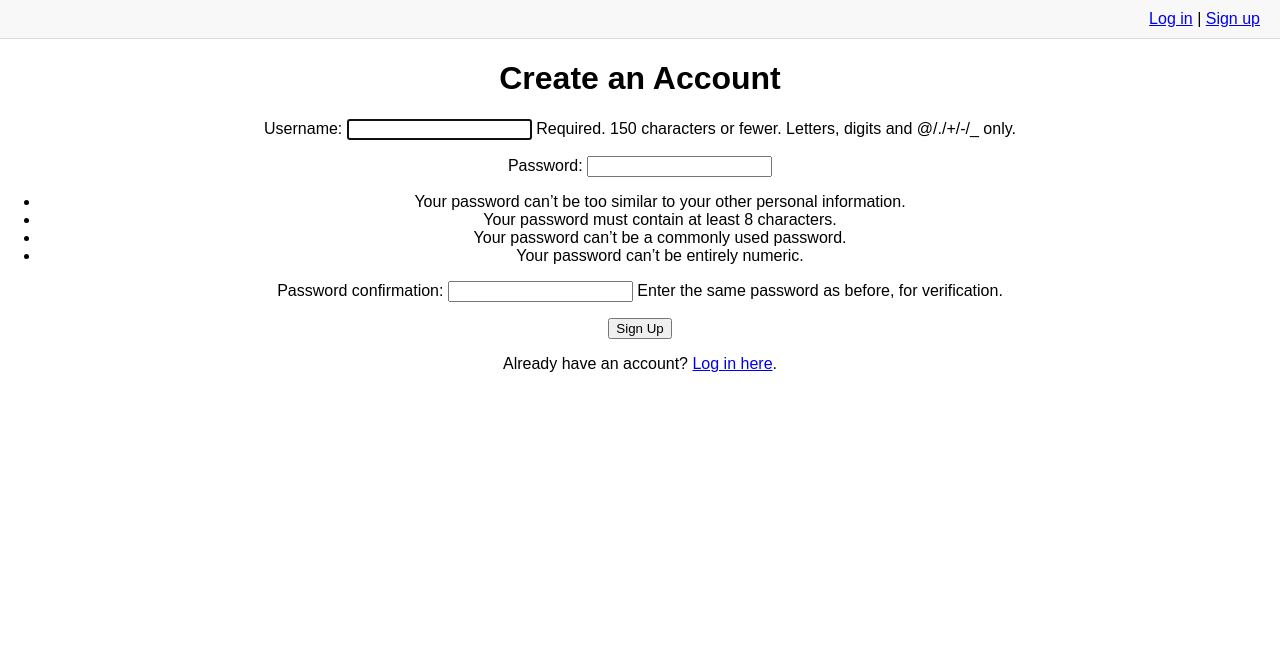
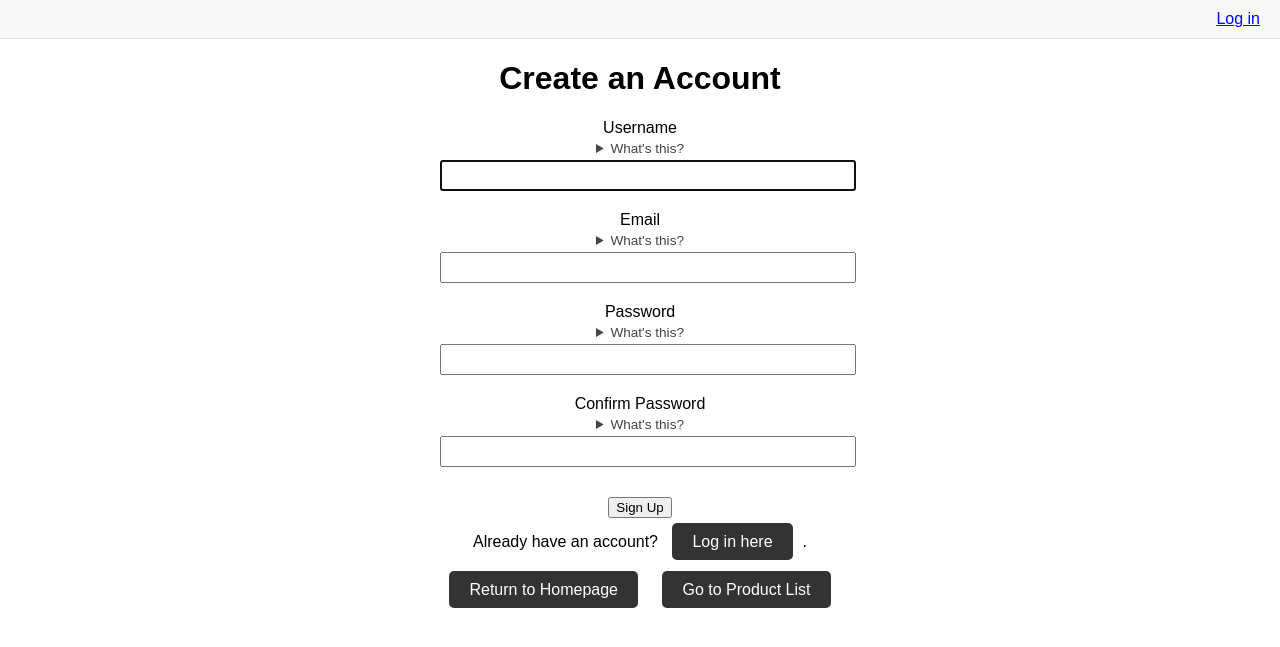
Before and after one commit to sita1013/CS551Q_Solo_App_Final, a Django app: page /signup/ in a window 1280 px wide. Shown: the top 647 px of the page. Run offline with Django 5.2, Linux system fonts and the light colour scheme; some libraries are stand-ins or nearby versions.

Commit message:
added purchases and specific routing to users and guests// trying to get purchase/sales history working for users

```diff
--- a/sell_time/forms.py
+++ b/sell_time/forms.py
@@ -1,7 +1,25 @@
 from django import forms
 from .models import TimePackage
+from django.contrib.auth.forms import UserCreationForm
+from django.contrib.auth.models import User
 
 class TimePackageForm(forms.ModelForm):
     class Meta:
         model = TimePackage
         fields = ['description', 'duration_minutes', 'use_type']
+
+class CustomUserCreationForm(UserCreationForm):
+    email = forms.EmailField(required = True)
+    def clean_email(self):
+        email = self.cleaned_data.get('email')
+        if User.objects.filter(email = email).exists():
+            raise forms.ValidationError("This email is already in use. Please enter a different one.")
+        return email
+    def clean_username(self):
+        username = self.cleaned_data.get('username')
+        if User.objects.filter(username = username).exists():
+            raise forms.ValidationError("This username already is taken. Please enter a different one.")
+        return username
+    class Meta:
+        model = User
+        fields = ("username", "email", "password1", "password2")
--- a/sell_time/models.py
+++ b/sell_time/models.py
@@ -15,6 +15,8 @@ class TimePackage(models.Model):
     price = models.DecimalField(max_digits = 10, decimal_places = 2)
     use_type = models.CharField(max_length = 10, choices=TYPE_CHOICES, default = 'future')
     creator = models.ForeignKey(User, on_delete=models.CASCADE, null=True, blank=True, related_name='timepackages')
+    #adding time-stamp
+    creator_at = models.DateTimeField(auto_now_add=True)
 
     def __str__(self):
         return self.name
--- a/sell_time/templates/sell_time/base.html
+++ b/sell_time/templates/sell_time/base.html
@@ -2,6 +2,7 @@
 <html>
 <head>
     <title>{% block title %}Time Shop{% endblock %}</title>
+    {% block style %}{% endblock %}
     <link href="https://cdn.jsdelivr.net/npm/select2@4.1.0-rc.0/dist/css/select2.min.css" rel="stylesheet" />
     <style>
         body {
@@ -50,13 +51,11 @@
 <body>
     <div class="top-bar">
         {% if user.is_authenticated %}
+            <a href = "{% url 'purchase_history' %}">My Purchases</a>
             Welcome, {{ user.username }} |
-            <a href="{% url 'create_timepackage' %}">Sell Your Time</a> |
-            <a href="{% url 'my_timepackages' %}">My Packages</a> |
             <a href="{% url 'logout' %}">Log out</a>
         {% else %}
-            <a href="{% url 'login' %}">Log in</a> |
-            <a href="{% url 'signup' %}">Sign up</a>
+            <a href="{% url 'login' %}">Log in</a>
         {% endif %}
     </div>
     {% block content %}
--- a/sell_time/templates/sell_time/create_timepackage.html
+++ b/sell_time/templates/sell_time/create_timepackage.html
@@ -3,7 +3,7 @@
 {% block content %}
 <h1 style="text-align: center;">Sell Your Time</h1>
 
-    <form method="post" style="max-width: 500px; margin: auto;">
+    <form method="post" style="max-width: 500px; margin: auto; text-aling: center;">
         {% csrf_token %}
         {{ form.as_p }}
         <p><strong>Note:</strong> You will be paid £1 per minute.</p>
@@ -12,5 +12,7 @@
         {% endif %}
         <button type="submit">Create Package</button>
     </form>
-    <a href = "{% url 'product_list' %}" class = "btn">Search for Product</a>
+    <div style = "text-align: center; margin-top: 30px;">
+        <a href = "{% url 'product_list' %}" class = "btn">Search for Product</a>
+    </div>
 {% endblock %}
--- a/sell_time/templates/sell_time/guest_checkout.html
+++ b/sell_time/templates/sell_time/guest_checkout.html
@@ -2,7 +2,7 @@
 {% block title %}Guest Checkout{% endblock %}
 {% block content %}
 <h1>Guest Checkout</h1>
-  <p class="center"><strong>Total:</strong> £{{ total|floatformat:2 }}</p>
+  <p style = "text-align: center;"><strong>Total:</strong> £{{ total|floatformat:2 }}</p>
   <form method="post" style="text-align: center;">
     {% csrf_token %}
       <label>Email:</label>
--- a/sell_time/templates/sell_time/product_list.html
+++ b/sell_time/templates/sell_time/product_list.html
@@ -23,5 +23,10 @@
         <p><strong>Note:</strong> Each minute is £1.</p>
         <a href = "{% url 'cart' %}" class = "btn">Check Out</a>
         <a href = "{% url 'homepage' %}" class = "btn">Return to Homepage</a>
+        {% if user.is_authenticated %}
+            <a href = "{% url 'create_timepackage' %}" class = "btn">Sell Your Time</a>
+        {% else %}
+            <a href = "{% url 'login' %}?next={% url 'create_timepackage' %}" class = "btn">Log In to Sell Your Time</a>
+        {% endif %}
     </div>
 {% endblock %}
--- a/sell_time/templates/sell_time/signup.html
+++ b/sell_time/templates/sell_time/signup.html
@@ -1,13 +1,99 @@
 {% extends 'sell_time/base.html' %}
 {% block title %}Sign Up{% endblock %}
+    {% block style %}
+        <style>
+            .signup-wrapper {
+                max-width: 600px;
+                margin: auto;
+                text-align: center;
+            }
+            .signup-wrapper h1 {
+                text-align: center;
+            }
+            form.signup-form {
+                max-width: 400px;
+                margin: auto;
+                text-align: center;
+              }
+            .form-group {
+                margin-bottom: 20px;
+              }
+            details {
+                font-size: 0.85em;
+                margin-top: 4px;
+            }
+            details summary {
+                cursor: pointer;
+                font-weight: normal;
+                color: #444;
+            }
+            .help {
+                background: #f0f0f0;
+                padding: 6px 10px;
+                border-left: 4px solid #888;
+                border-radius: 4px;
+                margin-top: 4px;
+            }
+            input {
+                width: 100%;
+                padding: 6px;
+                margin-top: 4px;
+            }
+            button {
+                margin-top: 10px;
+              }
+        </style>
+    {% endblock %}
 {% block content %}
-<h1 style="text-align: center;">Create an Account</h1>
+<div class = "signup-wrapper">
+    <h1>Create an Account</h1>
+    <form method="post" class = "signup-form">
+    {% csrf_token %}
+        <div class = "form-group">
+            <label for = "id_username">Username</label>
+                <details>
+                    <summary>What's this?</summary>
+                    <p class="help">150 characters max. Letters, digits, and only @/./+/-/_ as special characters.</p>
+                  </details>
+            {{ form.username }}
+            {{ form.username.errors }}
+        </div>
+        <div class = "form-group">
+            <label for = "id_email">Email</label>
+                <details>
+                    <summary>What's this?</summary>
+                    <p class = "help">Please enter a valid email.</p>
+                </details>
+            {{ form.email }}
+            {{ form.email.errors }}
+        </div>
+        <div class = "form-group">
+            <label for = "id_password1">Password</label>
+                <details>
+                    <summary>What's this?</summary>
+                    <p class = "help">At least 8 characters, not too common, and not too similar to your name/email.</p>
+                </details>
+            {{ form.password1 }}
+            {{ form.password1.errors }}
+        </div>
+        <div class = "form-group">
+            <label for = "id_password2">Confirm Password</label>
+            <details>
+                <summary>What's this?</summary>
+                <p class = "help">Must match.</p>
+            </details>
 
-<form method="post" style="text-align: center;">
-    {% csrf_token %}
-    {{ form.as_p }}
-    <button type="submit">Sign Up</button>
-</form>
-
-<p style="text-align: center;">Already have an account? <a href="{% url 'login' %}">Log in here</a>.</p>
+            {{ form.password2 }}
+            {{ form.password2.errors }}
+        </div>
+        <button type="submit">Sign Up</button>
+    </form>
+    <p style="text-align: center; margin-top: 15px;">
+        Already have an account? <a href="{% url 'login' %}" class = 'btn'>Log in here</a>.
+    </p>
+    <div style = "text-align: center; margin-top: 30px;">
+        <a href = "{% url 'homepage' %}" class = 'btn'>Return to Homepage</a>
+        <a href = "{% url 'product_list' %}" class = 'btn'>Go to Product List</a>
+    </div>
+</div>
 {% endblock %}
--- a/sell_time/urls.py
+++ b/sell_time/urls.py
@@ -16,7 +16,9 @@ urlpatterns = [
     path('signup/', SignUpView.as_view(), name='signup'),
     path('sell/', views.create_timepackage, name='create_timepackage'),
     path('my-time/', views.my_timepackages, name='my_timepackages'),
-    path('start-checkout/', views.start_checkout, name='start_checkout'),
-    path('checkout/', views.user_checkout, name='checkout'),
+#    path('start-checkout/', views.start_checkout, name='start_checkout'),
+    path('user-checkout/', views.user_checkout, name='user_checkout'),
     path('guest-checkout/', views.guest_checkout, name='guest_checkout'),
+    path('user-pay-success/', views.user_pay_success, name = 'user_pay_success'),
+    path('purchases-history/', views.purchase_history, name='purchase_history'),
     ]
--- a/sell_time/views.py
+++ b/sell_time/views.py
@@ -1,13 +1,13 @@
 from django.shortcuts import render, get_object_or_404, redirect
 from django.http import JsonResponse
-from .models import Purchase, TimePackage
+from django.urls import reverse_lazy
 from django.db.models import Min
 from django.contrib.auth.decorators import login_required
 from django.contrib.auth import logout
-from django.contrib.auth.forms import UserCreationForm
 from django.views.generic.edit import FormView
-from .forms import TimePackageForm
-from django.urls import reverse_lazy
+from django.views.decorators.http import require_http_methods
+from .forms import TimePackageForm, CustomUserCreationForm
+from .models import Purchase, TimePackage
 
 from faker import Faker
 
@@ -16,7 +16,7 @@ def homepage(request):
 
 class SignUpView(FormView):
     template_name = 'sell_time/signup.html'
-    form_class = UserCreationForm
+    form_class = CustomUserCreationForm
     success_url = reverse_lazy('login')
 
     def form_valid(self, form):
@@ -56,6 +56,7 @@ def product_list(request):
         duration = request.POST.get('duration')
         use_type = request.POST.get('use_type')
         try:
+            duration = int(duration) #added because future packages keep failing
             package = TimePackage.objects.get(duration_minutes = duration, use_type = use_type)
             cart = request.session.get('cart', [])
             cart.append({
@@ -93,14 +94,16 @@ def clear_cart(request):
     return redirect('cart')
 
 def guest_checkout(request):
-    cart = request.session.get('cart', [])
-    total = sum(item['price'] for item in cart)
     if request.method == 'POST':
         email = request.POST.get('email')
+        cart = request.session.get('cart', [])
         if not email:
             return render(request, 'sell_time/guest_checkout.html', {
-                'error': 'Email is required to checkout as guest.'
+                'error': 'Email is required to checkout as guest.',
+                'cart': cart,
+                'total': sum(item['price'] for item in cart),
             })
+        total = sum(item['price'] for item in cart)
         for item in cart:
             Purchase.objects.create(
                 user = None,
@@ -111,29 +114,52 @@ def guest_checkout(request):
         request.session['cart'] = []
         request.session.modified = True
         return render(request, 'sell_time/payment_success.html', {
-            'guest_email': email
+            'guest_email': email,
+            'total' : total
         })
+    cart = request.session.get('cart', [])
+    total = sum(item['price'] for item in cart)
     return render(request, 'sell_time/guest_checkout.html', {
         'cart': cart,
         'total': total,
     })
 
 @login_required
+@require_http_methods(["GET", "POST"])
 def user_checkout(request):
     cart = request.session.get('cart', [])
     total = sum(item['price'] for item in cart)
-    request.session['cart'] = []
-    request.session.modified = True
-    return render(request, 'sell_time/checkout_success.html', {
+    if request.method == "POST":
+        request.session['last_payment_total'] = total
+        request.session['cart'] = []
+        request.session.modified = True
+        return render(request, 'sell_time/user_pay_success.html', {'total': total})
+    return render(request, 'sell_time/user_checkout.html', {
         'cart': cart,
         'total': total,
     })
 
-def start_checkout(request):
+@login_required
+def user_pay_success(request):
+    total = request.session.get('last_payment_total', 0)
+    return render(request, 'sell_time/user_pay_success.html', {'total': total})
+
+@login_required
+def purchase_history(request):
+    user = request.user
+    #all purchases where the user was indeed the user
+    purchases = Purchase.objects.filter(user=user).select_related('package').order_by('-timestamp')
+    #all sales where user was indeed the user
+    sales = TimePackage.objects.filter(creator=user).order_by('-id')
+    return render(request, 'sell_time/purchase_history.html', {
+        'purchases': purchases
+    })
+
+"""def start_checkout(request):
     if request.user.is_authenticated:
-        return redirect('checkout')
+        return redirect('user_checkout')
     else:
-        return redirect('guest_checkout')
+        return redirect('guest_checkout')"""
 
 def pay(request):
     if request.method == 'POST':
```
Also changed, not shown: sell_time/templates/sell_time/cart.html (+21 -35 lines), sell_time/templates/sell_time/homepage.html (+8 -3 lines), sell_time/templates/sell_time/login.html (+7 -1 lines), sell_time/templates/sell_time/purchase_history.html (added, +45 -0 lines), sell_time/templates/sell_time/user_checkout.html (added, +24 -0 lines), sell_time/templates/sell_time/user_pay_success.html (added, +15 -0 lines), sell_time/migrations/0006_timepackage_creator_at.py (added).
